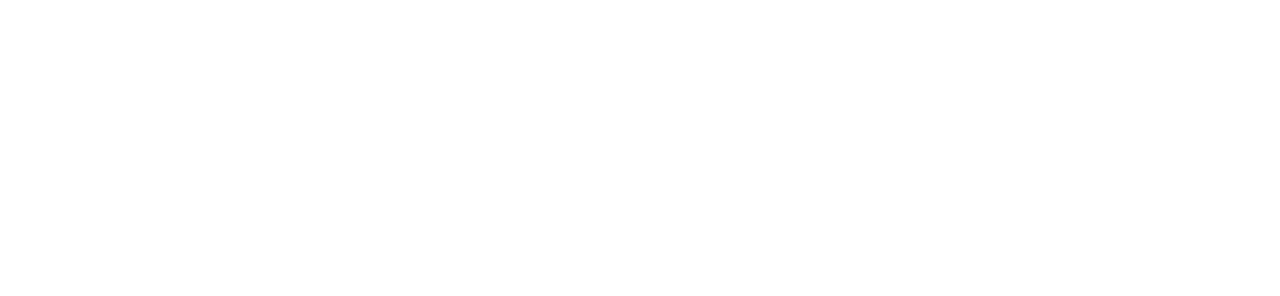
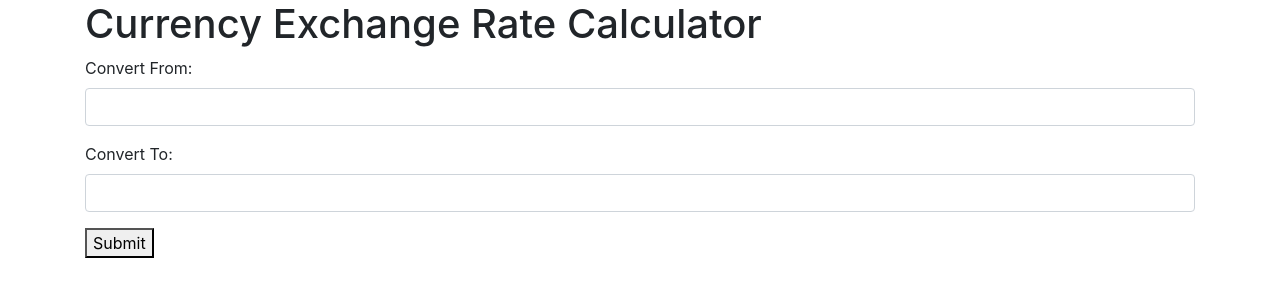
Before and after one commit to CodingMoore/currency_exchanger, a website built with webpack: page src/index.html in a window 1280 px wide. Built offline with nearby package versions, Linux system fonts and the light colour scheme.

Commit message:
add basic HTML user interface

```diff
--- a/src/index.html
+++ b/src/index.html
@@ -4,6 +4,22 @@
   <title></title>
 </head>
 <body>
-
+  <div class="container">
+    <H1>Currency Exchange Rate Calculator</H1>
+    <form id="input form">
+      <div class="form-group">
+        <label for="baseCur">Convert From: </label>
+        <input id="baseCur" class="form-control" type="text">
+      </div>
+      <div class="form-group">
+        <label for="newCur">Convert To: </label>
+        <input id="newCur" class="form-control" type="text">
+      </div>
+      <button type="submit" id="submitButton">Submit</button>
+    </form>
+    <div id="outputBox">
+      <span id="outputVal"></span>
+    </div>
+  </div>
 </body>
 </html>
```
